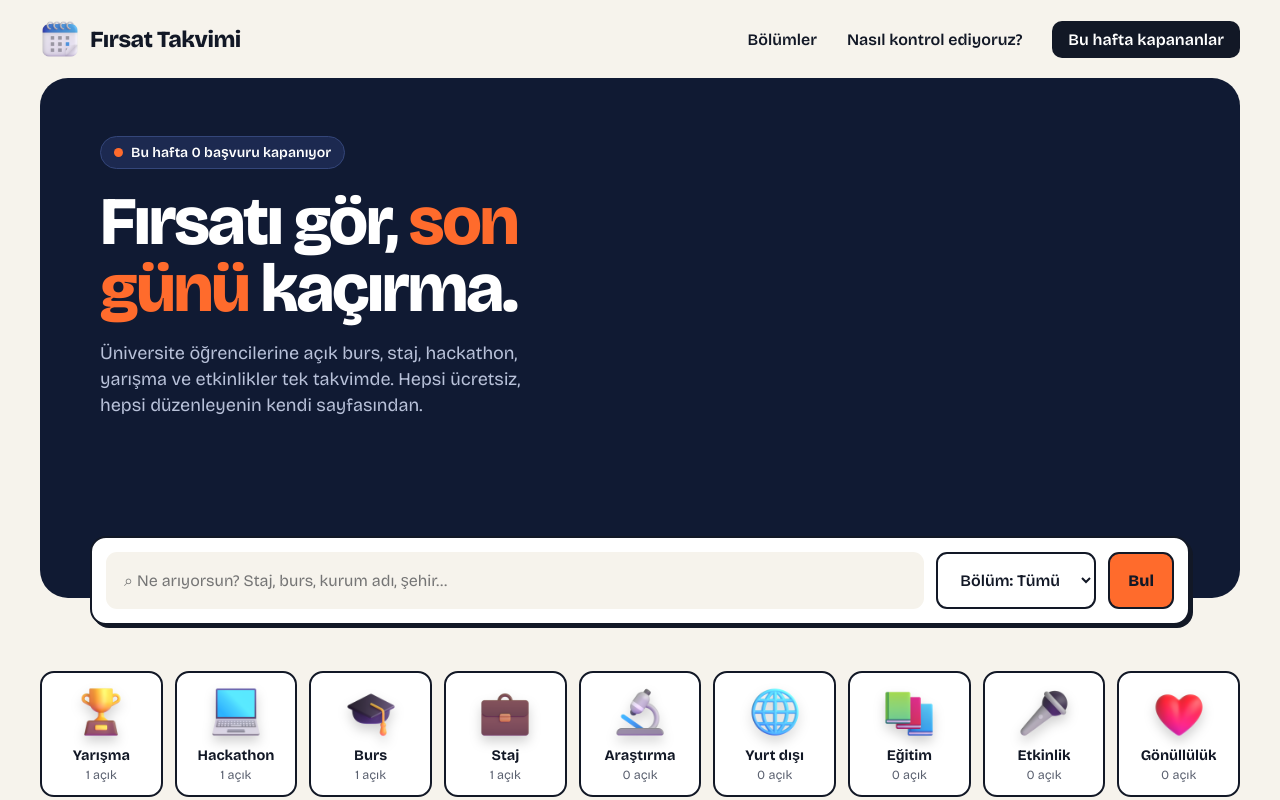
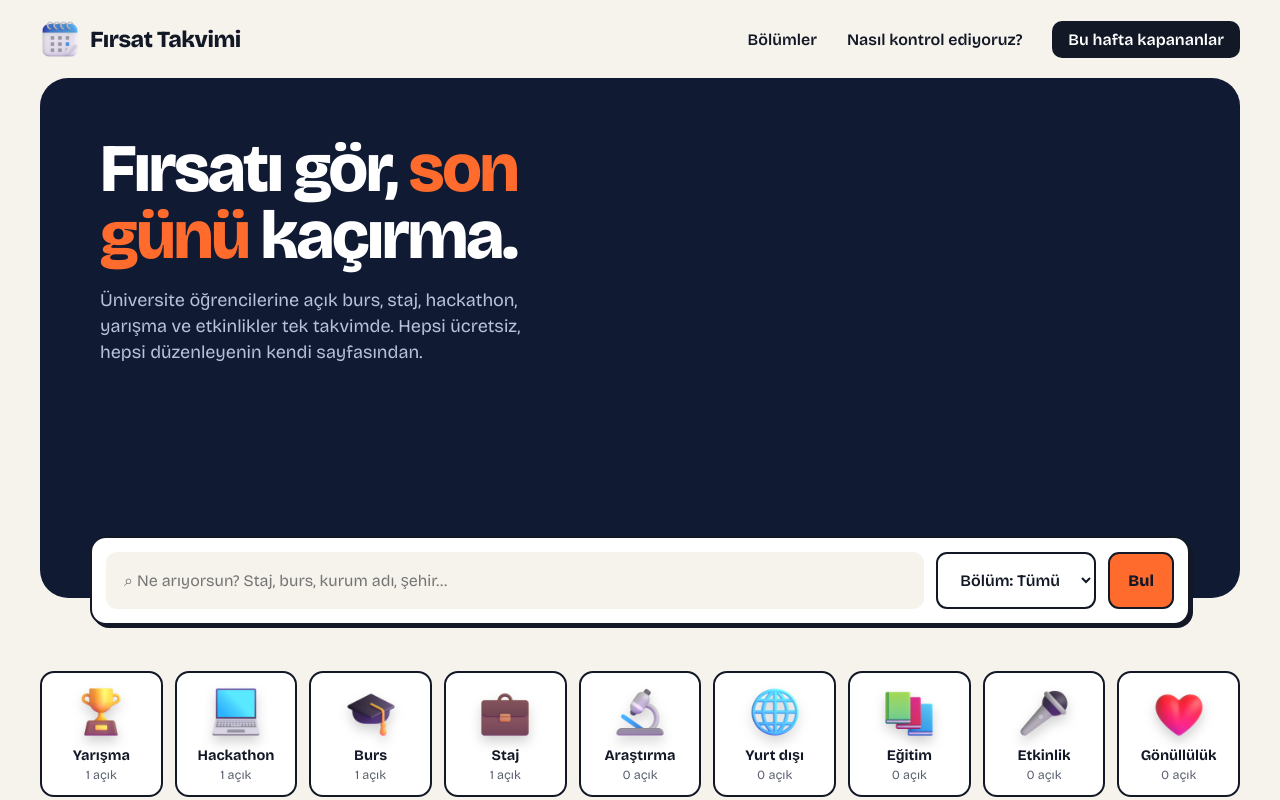
Before and after one commit to AlptekinZengin/Firsat-Takvimi, a Next.js app: page / in a window 1280 px wide. Shown: the top 800 px of the page. Built offline with nearby package versions, Linux system fonts and the light colour scheme.

Commit message:
Hero: "Bu hafta N başvuru kapanıyor" rozeti kaldırıldı
Co-Authored-By: Claude Opus 5.5 <noreply@anthropic.com>

```diff
--- a/app/IlanListesi.tsx
+++ b/app/IlanListesi.tsx
@@ -5,7 +5,7 @@ import { bolumler } from "@/lib/bolumler";
 import type { IlanGorunur } from "@/lib/ilan-sema";
 import { istanbulBugunu } from "@/lib/tarih";
 import { IlanKarti, bolumSunumlari } from "./IlanKarti";
-import { gunEkle, grupNotu, tarihGruplari } from "./ilan-gruplari";
+import { grupNotu, tarihGruplari } from "./ilan-gruplari";
 
 type IlanListesiProps = { ilanlar: IlanGorunur[]; derlemeGunu: string };
 
@@ -37,7 +37,6 @@ export function IlanListesi({ ilanlar, derlemeGunu }: IlanListesiProps) {
     )))
   ));
   const gruplar = tarihGruplari(gorunenler, bugun);
-  const pazar = gunEkle(bugun, (7 - new Date(`${bugun}T00:00:00Z`).getUTCDay()) % 7);
 
   return (
     <main className="kap">
@@ -53,9 +52,6 @@ export function IlanListesi({ ilanlar, derlemeGunu }: IlanListesiProps) {
       </nav>
       <header className="hero">
         <div className="sol">
-          <div className="rozet">
-            <i />Bu hafta {acikIlanlar.filter((i) => i.son_basvuru <= pazar).length} başvuru kapanıyor
-          </div>
           <h1>Fırsatı gör, <em>son günü</em> kaçırma.</h1>
           <p>
             Üniversite öğrencilerine açık burs, staj, hackathon, yarışma ve etkinlikler tek takvimde.
--- a/app/globals.css
+++ b/app/globals.css
@@ -26,9 +26,7 @@ nav { display: flex; align-items: center; justify-content: space-between; min-he
 .nl .b { background: var(--m); color: white; padding: 9px 16px; border-radius: 10px; }
 .hero { background: var(--gece); color: white; border-radius: 28px; position: relative; padding: 58px 60px 120px; min-height: 520px; }
 .hero .sol { width: min(470px, 100%); position: relative; }
-.rozet { display: inline-flex; align-items: center; gap: 8px; background: #1C2950; border: 1.5px solid #34467A; padding: 7px 13px; border-radius: 999px; font-size: 14px; font-weight: 600; }
-.rozet i { width: 9px; height: 9px; border-radius: 50%; background: var(--tur); }
-.hero h1 { font-size: 68px; line-height: .98; font-weight: 800; letter-spacing: -.035em; margin-top: 20px; }
+.hero h1 { font-size: 68px; line-height: .98; font-weight: 800; letter-spacing: -.035em; }
 .hero h1 em { font-style: normal; color: var(--tur); }
 .hero p { font-size: 18px; color: #B8C1D9; margin-top: 18px; line-height: 1.45; }
 .vitrin-yeri { display: none; }
```
